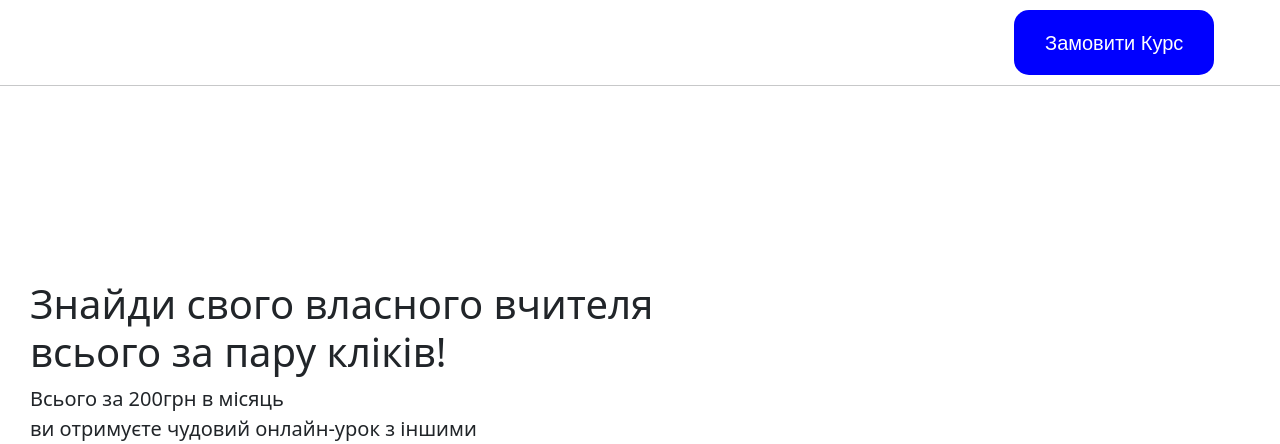
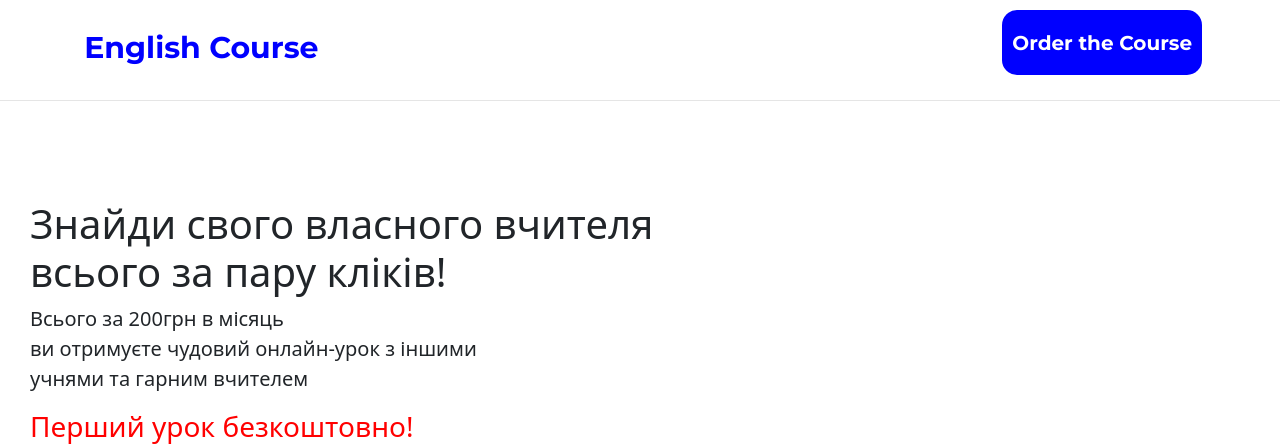
Before and after one commit to Merchi-py/django_miniproject, a Django app: page / in a window 1280 px wide; the page is wider, and only the part inside the window is pictured. Shown: the top 444 px of that part. Run offline with Django 5.2, Linux system fonts and the light colour scheme; data comes from the database, SQL or seed files in the repository.

Commit message:
feat(base.html): added new Modal and changed Text

```diff
--- a/mini_project/templates/base/base.html
+++ b/mini_project/templates/base/base.html
@@ -11,45 +11,68 @@
     <script src="https://cdn.jsdelivr.net/npm/bootstrap@5.3.3/dist/js/bootstrap.min.js" integrity="sha384-0pUGZvbkm6XF6gxjEnlmuGrJXVbNuzT9qBBavbLwCsOGabYfZo0T0to5eqruptLy" crossorigin="anonymous"></script>
     <script src="https://ajax.googleapis.com/ajax/libs/jquery/3.7.1/jquery.min.js"></script>
     <link rel="stylesheet" href="/static/css/base.css">
+    <link href="https://fonts.googleapis.com/css2?family=Montserrat:wght@400;500;700&display=swap" rel="stylesheet">
+
 </head>
 <body>
 
     <div class="container-fluid">
-        <div class="row" style="height:10vh">
-            <div class="col-4"></div>
-            <div class="col-4"></div>
-            <div class="col-4">
-                <div class="center_div">
-                    <button type="button" class="btn btn-light btn-lg header_buttons" data-bs-toggle="modal" data-bs-target="#OrderCreateModal">Замовити Курс</button>
-                </div>
+    <div class="row position_fixed" style="height:10vh">
+        <div class="col-4 font_course"><b><a href="{% url 'home_page' %}">English Course</a></b></div>
+        <div class="col-4"></div>
+        <div class="col-4">
+            <div class="center_div">
+                <button type="button" class="header_buttons" data-bs-toggle="modal" data-bs-target="#OrderCreateModal">
+                    <b>
+                        Order the Course
+                    </b>
+                </button>
             </div>
-            <hr>
         </div>
     </div>
+    <div class="row position_fixed line" style="height: 1px; top: 10vh;"></div>
+</div>
+
     {% block content %}{% endblock %}
     {% block js %}
     {% endblock %}
-
 <div class="modal fade" id="OrderCreateModal" tabindex="-1" aria-labelledby="OrderCreateModalLabel" aria-hidden="true">
   <div class="modal-dialog">
     <div class="modal-content">
 
       <div class="modal-header">
-        <h1 class="modal-title fs-5" id="OrderCreateModalLabel">Замовити</h1>
+        <h1 class="modal-title fs-5" id="OrderCreateModalLabel">Order the Course</h1>
         <button type="button" class="btn-close" data-bs-dismiss="modal" aria-label="Close"></button>
       </div>
 
       <div class="modal-body">
-          <form method="post" id="orderCreate" action="{% url 'order_create' %}">
+          <form method="post" class="lavel" id="orderCreate" action="{% url 'order_create' %}">
               {% csrf_token %}
               {{ form_order }}
-              <input class="btn btn-light header_buttons" style="margin-left: 350px;" type="submit" value="Надіслати">
+              <input type="submit" value="Send">
           </form>
       </div>
     </div>
   </div>
 </div>
 
+<div class="modal fade" id="customAlert" tabindex="-1" aria-labelledby="customAlertLabel" aria-hidden="true">
+  <div class="modal-dialog">
+    <div class="modal-content">
+      <div class="modal-header">
+        <h5 class="modal-title" id="customAlertLabel">Notification</h5>
+      </div>
+      <div class="modal-body">
+        <b>We Sent You an Email. Check it!😀</b>
+      </div>
+      <div class="modal-footer">
+        <button type="button" class="btn btn-primary" data-bs-dismiss="modal">Close</button>
+      </div>
+    </div>
+  </div>
+</div>
+
+
 <script src="{% static 'js/order.js' %}"></script>
 </body>
 </html>
```
